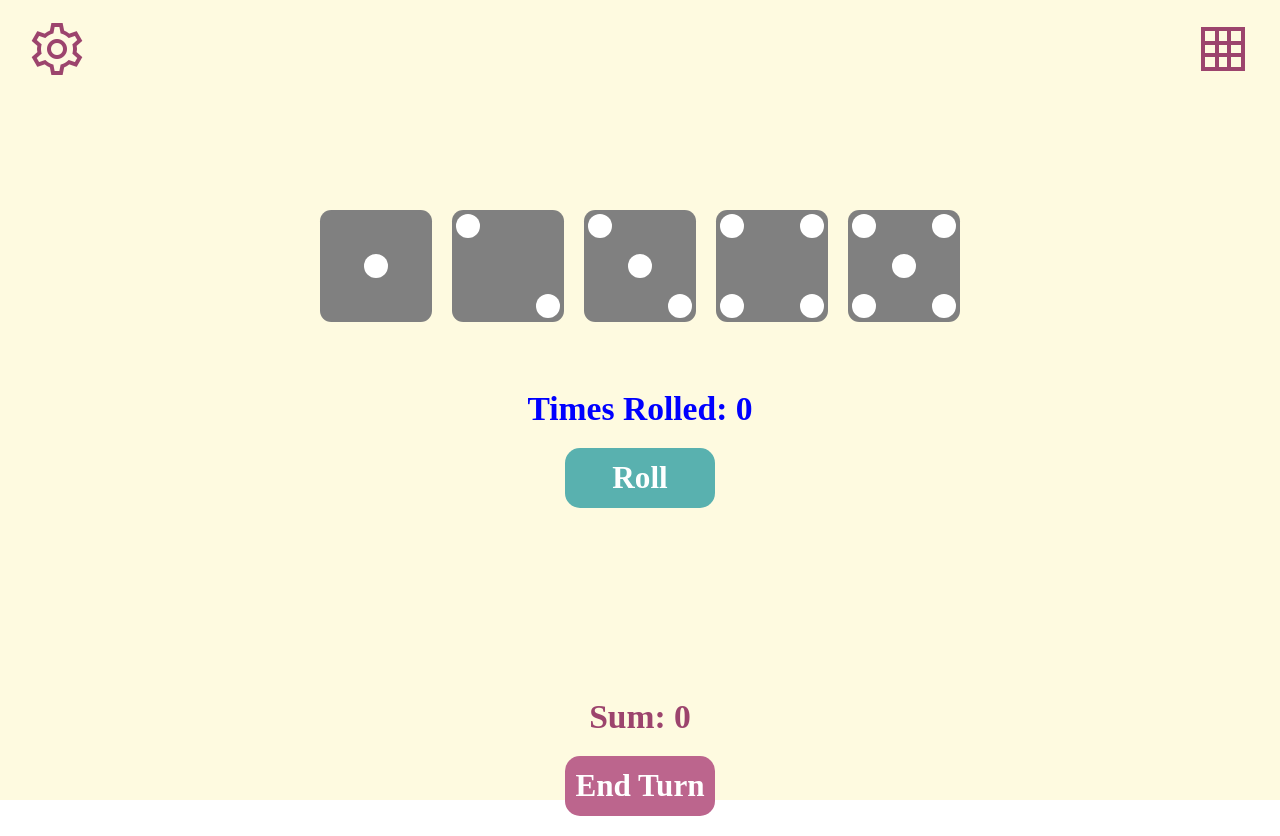
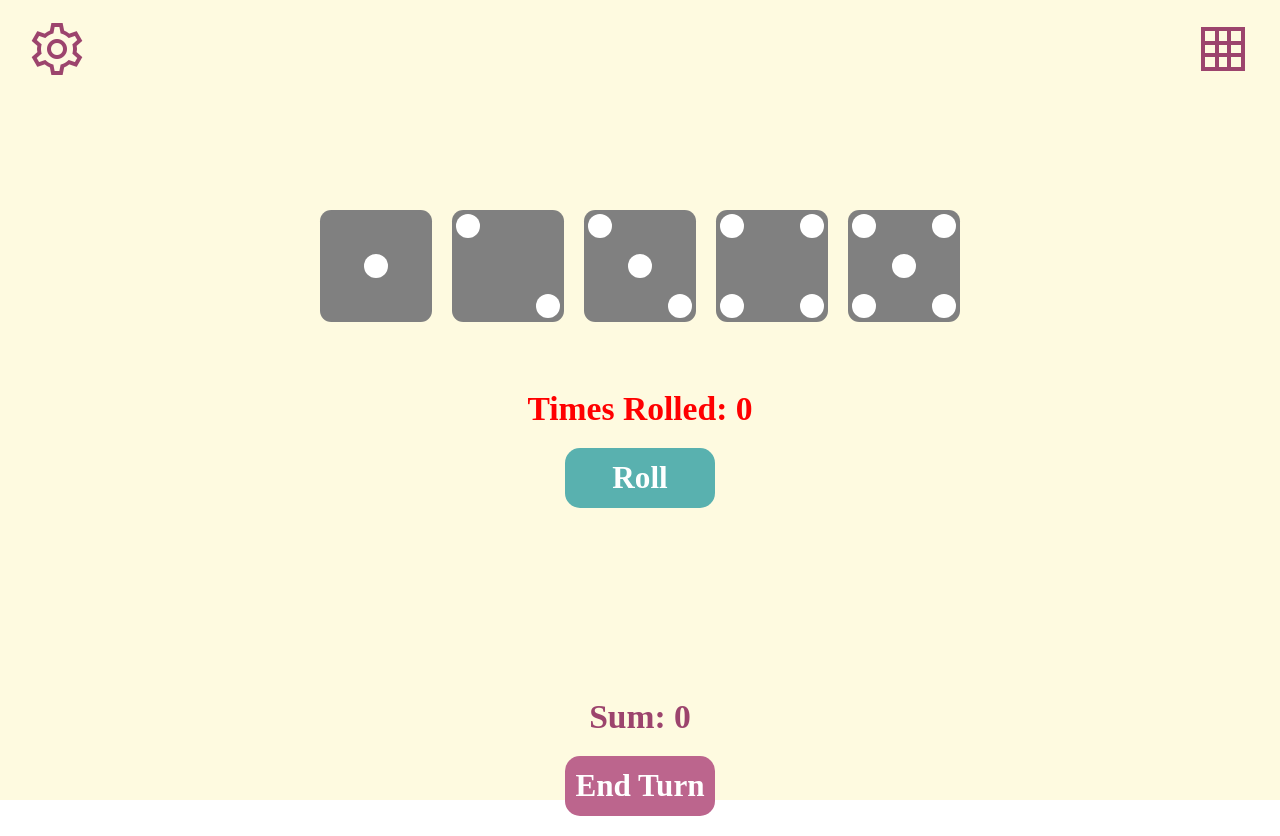
Before and after one commit to Buhl93/yahtzee-game, a React (Create React App) app: page / in a window 1280 px wide. Built offline with nearby package versions, Linux system fonts and the light colour scheme; a web font is replaced by a local one.

Commit message:
red color test

```diff
--- a/src/App.css
+++ b/src/App.css
@@ -17,7 +17,7 @@ input {
 }
 
 :root {
-  --mainColor: blue;
+  --mainColor: red;
   --lightMain: #59B1AF;
   --secondaryColor: #9C446D;
   --lightSecondary: #bc658d;
```
